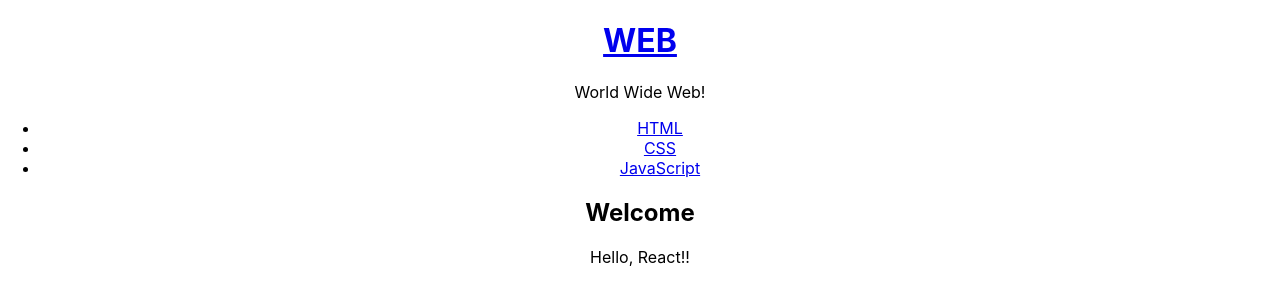
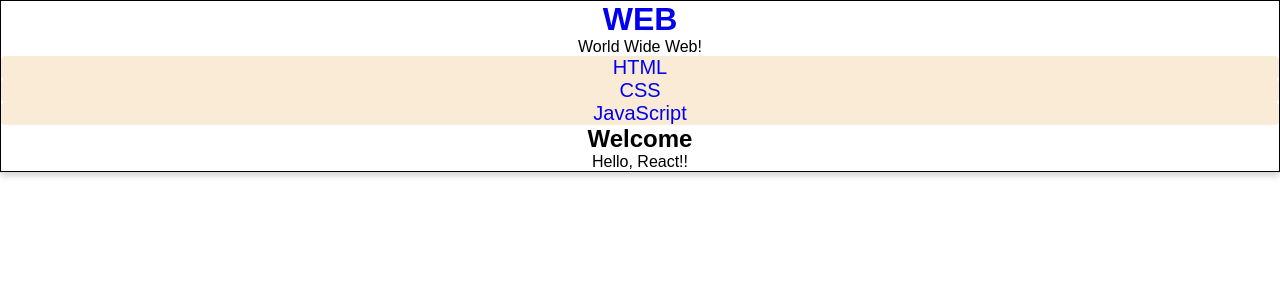
Before and after one commit to hxxtae/react-app, a React (Create React App) app: page / in a window 1280 px wide. Shown: the top 304 px of the page. Built offline with nearby package versions, Linux system fonts and the light colour scheme.

Commit message:
:wrench: node-sass install and implement react with scss

```diff
--- a/package.json
+++ b/package.json
@@ -15,7 +15,8 @@
     "start": "react-scripts start",
     "build": "react-scripts build",
     "test": "react-scripts test",
-    "eject": "react-scripts eject"
+    "eject": "react-scripts eject",
+    "sass": "node-sass -wr --source-map true ./src/style/main.scss ./src/style.css"
   },
   "eslintConfig": {
     "extends": [
@@ -34,5 +35,8 @@
       "last 1 firefox version",
       "last 1 safari version"
     ]
+  },
+  "devDependencies": {
+    "node-sass": "^7.0.0"
   }
 }
--- a/src/components/TOC.js
+++ b/src/components/TOC.js
@@ -7,7 +7,7 @@
     let i = 0;
     while (i < data.length) {
       list.push(
-        <li key={data[i].id}>
+        <li className='main-item' key={data[i].id}>
           <a href={'/comment/' + data[i].id}
             data-id={data[i].id}
             onClick={this.props.pageChange}>
@@ -18,8 +18,8 @@
     }
     console.log('Toc');
     return (
-      <nav>
-        <ul>
+      <nav className='main'>
+        <ul className="main-list">
           {list}
         </ul>
       </nav>
--- a/src/index.js
+++ b/src/index.js
@@ -1,6 +1,7 @@
 import React from 'react';
 import ReactDOM from 'react-dom';
 import './index.css';
+import './style.css';
 import App from './App';
 import reportWebVitals from './reportWebVitals';
 
--- /dev/null
+++ b/src/style/_reset.scss
@@ -0,0 +1,25 @@
+*{
+  box-sizing: border-box;
+  margin: 0;
+  -webkit-font-smoothing: antialiased;
+  -moz-osx-font-smoothing: grayscale;
+}
+
+body {
+  $font-main: 'Noto Sans KR', sans-serif;
+  $font-price: 'Tahoma', sans-serif;
+
+  font-family: $font-main;
+
+  a {
+    cursor: pointer;
+    text-decoration: none;
+  }
+
+  ul,ol
+  {
+    padding: 0;
+    margin: 0;
+    list-style: none;
+  }
+}
--- /dev/null
+++ b/src/style/_test.scss
@@ -0,0 +1,28 @@
+#root {
+  border: 1px solid black;
+  box-shadow: 0 4px 6px rgba(0, 0, 0, 0.18);
+}
+
+.main {
+  &-list {
+    display: flex;
+    justify-content: flex-start;
+    align-items: center;
+    flex-direction: column;
+  }
+
+  &-item {
+    width: 100%;
+    background-color: antiquewhite;
+    color: rgb(53, 53, 53);
+    border-radius: 4px;
+    a {
+      display: block;
+      font-size: 20px;
+
+      &:hover {
+        opacity: 0.4;
+      }
+    }
+  }
+}
--- /dev/null
+++ b/src/style/main.scss
@@ -0,0 +1,2 @@
+@import './reset';
+@import './test';
```
Also changed, not shown: 1 other file (tests, documents, lock files or other folders).
